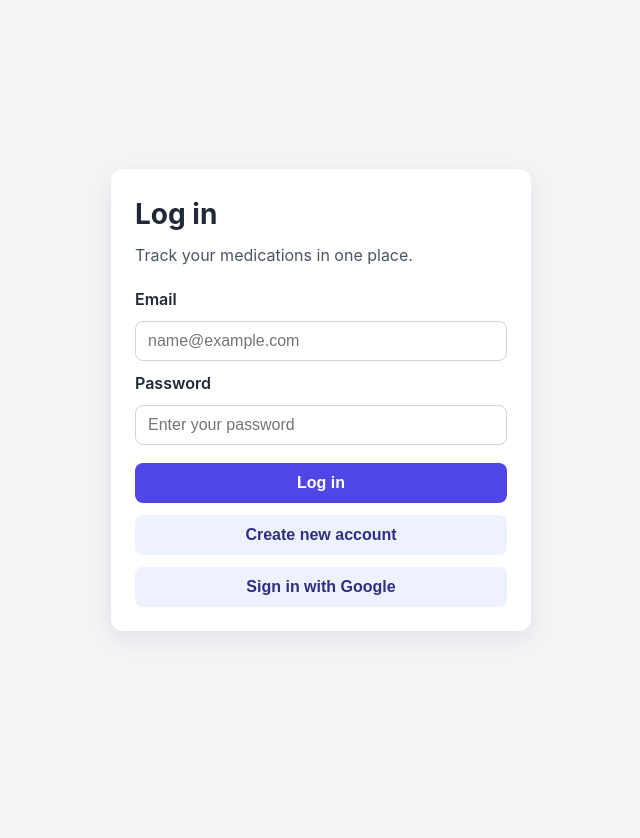
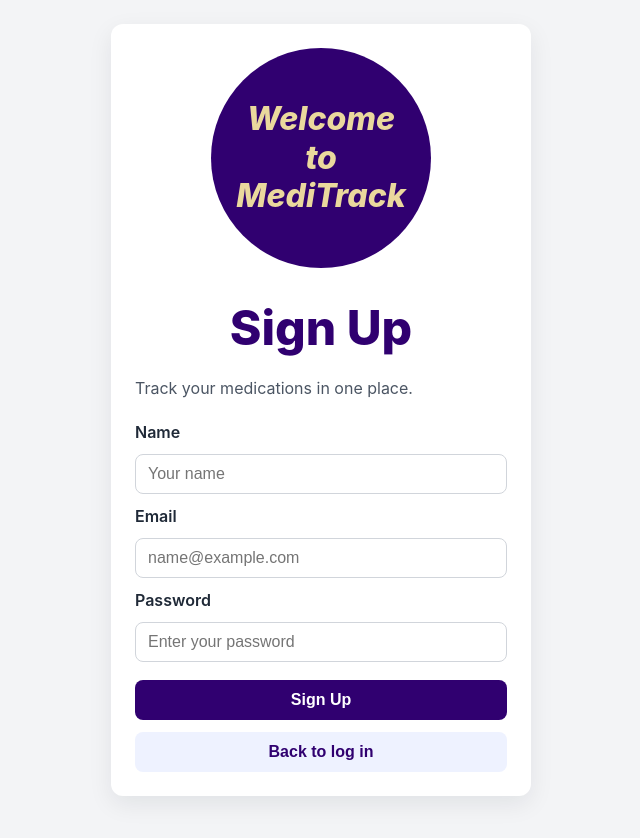
Before and after one commit to 442-spring-2026/G, a React (Vite) app: page /signup in a window 1280 px wide. Before the commit this address led to /login. Shown: the top 838 px of the page, without its empty margins (319-959 px from the left). Built offline with nearby package versions, Linux system fonts and the light colour scheme; no server answers.

Commit message:
feat(auth): separate signup page and fix login/signup flow

```diff
--- a/src/App.css
+++ b/src/App.css
@@ -78,6 +78,7 @@ body {
   flex-shrink: 0;
 }
 
+
 .auth-page {
   min-height: 100vh;
   display: grid;
@@ -95,10 +96,37 @@ body {
 }
 
 .auth-card h1 {
-  margin: 0;
-  font-size: 1.75rem;
+  margin: 0 0 12px;
+  font-size: 3rem;
+  text-align: center;
+  color: #300070;
+  font-weight: 800;
+
 }
+.auth-card::before {
+  content: "Welcome \A to \A MediTrack";
+  white-space: pre-line;
 
+  width: 220px;
+  height: 220px;
+  border-radius: 50%;
+
+  background: #300070;
+  color: #ead89d;
+
+  display: flex;
+  justify-content: center;
+  align-items: center;
+  text-align: center;
+
+  margin: 0 auto 24px;
+
+  font-size: 2rem;
+  font-weight: 800;
+  font-family: Inter, "Segoe UI", Roboto, Helvetica, Arial, sans-serif;
+  font-style: italic;
+  line-height: 1.2;
+}
 .auth-subtitle {
   margin-top: 8px;
   margin-bottom: 20px;
@@ -122,7 +150,7 @@ body {
 }
 
 .auth-form input:focus-visible {
-  outline: 2px solid #4f46e5;
+  outline: 2px solid #300070;
   outline-offset: 1px;
 }
 
@@ -139,14 +167,14 @@ body {
 
 .primary-button {
   margin-top: 8px;
-  background: #4f46e5;
+  background: #300070;
   color: #ffffff;
 }
 
 .secondary-button {
   margin-top: 12px;
   background: #eef2ff;
-  color: #312e81;
+  color: #300070;
 }
 
 .auth-error {
--- a/src/App.jsx
+++ b/src/App.jsx
@@ -1,5 +1,6 @@
 import { Navigate, Route, Routes, Outlet } from "react-router-dom";
 import LoginPage from "./pages/LoginPage";
+import SignupPage from "./pages/SignupPage";
 import Home from "./pages/Home";
 import SavedCabinet from "./pages/SavedCabinet";
 import AddMedicinePage from "./pages/AddMedicinePage";
@@ -10,8 +11,9 @@ function App() {
   return (
     <div className="app-shell">
       <Routes>
-        {/* Login page has NO navbar (Requirement N1) */}
+        {/* Login & Signup pages have NO navbar (Requirement N1) */}
         <Route path="/login" element={<LoginPage />} />
+        <Route path="/signup" element={<SignupPage />} />
         <Route path="/home" element={<><Navbar /><Home /></>} />
         <Route path="/dashboard" element={<><Navbar /><SavedCabinet /></>} />
         <Route path="/addmedicinepage" element={<><Navbar /><AddMedicinePage /></>} />
--- a/src/pages/AddMedicinePage.jsx
+++ b/src/pages/AddMedicinePage.jsx
@@ -16,12 +16,15 @@ const styles = {
     fontFamily: "'Georgia', 'Times New Roman', serif",
     paddingBottom: "12px",
   },
+ // Center the title and subtitle in the purple header
   header: {
-    background: "linear-gradient(90deg, #4B2E83 0%, #3a2266 100%)",
+  background: "linear-gradient(90deg, #300070 0%, #300070 100%)",
   padding: "28px 32px 24px",
   boxShadow: "0 4px 24px rgba(75,46,131,0.18)",
   borderBottom: "4px solid #B7A57A",
+  textAlign: "center",
 },
+
 headerTitle: {
     color: "#ffffff",
     fontSize: "2rem",
@@ -29,12 +32,15 @@ const styles = {
     letterSpacing: "0.02em",
     margin: 0,
   },
+  // Subtitle styling under the main title
 headerSubtitle: {
   color: "#B7A57A",
   fontSize: "0.95rem",
   marginTop: "6px",
   fontStyle: "italic",
   letterSpacing: "0.04em",
+  textAlign: "center",
+
   },
   container: {
     maxWidth: "680px",
--- a/src/pages/LoginPage.jsx
+++ b/src/pages/LoginPage.jsx
@@ -2,7 +2,7 @@ import { useState } from "react";
 import { signInWithPopup } from "firebase/auth";
 import { useNavigate } from "react-router-dom";
 import { auth, googleProvider } from "../firebase";
-import { upsertUserProfile, signIn, signUp } from "../services/firebaseData";
+import { upsertUserProfile, signIn } from "../services/firebaseData";
 
 function getGoogleAuthErrorMessage(error) {
   const errorCode = error?.code;
@@ -79,11 +79,9 @@ function getEmailAuthErrorMessage(errorCode, isCreatingAccount) {
 }
 
 function LoginPage() {
-  const [name, setName] = useState("");
   const [email, setEmail] = useState("");
   const [password, setPassword] = useState("");
   const [errorMessage, setErrorMessage] = useState("");
-  const [isCreatingAccount, setIsCreatingAccount] = useState(false);
   const navigate = useNavigate();
 
   const handleGoogleSignIn = async () => {
@@ -111,13 +109,7 @@ function LoginPage() {
     event.preventDefault();
     setErrorMessage("");
 
-    const trimmedName = name.trim();
     const trimmedEmail = email.trim();
-
-    if (isCreatingAccount && !trimmedName) {
-      setErrorMessage("Name is required.");
-      return;
-    }
 
     if (!trimmedEmail) {
       setErrorMessage("Email is required.");
@@ -130,53 +122,26 @@ function LoginPage() {
     }
 
     try {
-      const credential = isCreatingAccount
-        ? await signUp(trimmedEmail, password)
-        : await signIn(trimmedEmail, password);
-      await upsertUserProfile(
-        credential.user,
-        isCreatingAccount
-          ? { displayName: trimmedName, name: trimmedName }
-          : undefined
-      );
+      const credential = await signIn(trimmedEmail, password);
+      await upsertUserProfile(credential.user);
       navigate("/addmedicinepage", {
         replace: true,
-        state: {
-          authSuccessMessage: isCreatingAccount
-            ? "Account created and signed in successfully."
-            : "Logged in successfully.",
-        },
+        state: { authSuccessMessage: "Logged in successfully." },
       });
     } catch (error) {
       console.error("Email/password auth failed:", error);
-      setErrorMessage(getEmailAuthErrorMessage(error.code, isCreatingAccount));
+      setErrorMessage(getEmailAuthErrorMessage(error.code, false));
     }
   };
 
   return (
     <main className="auth-page">
       <section className="auth-card" aria-labelledby="login-title">
-        <h1 id="login-title">
-          {isCreatingAccount ? "Sign Up" : "Log in"}
-        </h1>
+        <h1 id="login-title">Log in</h1>
         <p className="auth-subtitle">Track your medications in one place.</p>
 
         <form onSubmit={handleEmailPasswordSubmit} className="auth-form" noValidate>
-          {isCreatingAccount ? (
-            <>
-              <label htmlFor="name">Name</label>
-              <input
-                id="name"
-                name="name"
-                type="text"
-                value={name}
-                onChange={(event) => setName(event.target.value)}
-                placeholder="Your name"
-                autoComplete="name"
-                required
-              />
-            </>
-          ) : null}
+          {/* Name is collected on the dedicated signup page */}
 
           <label htmlFor="email">Email</label>
           <input
@@ -202,17 +167,15 @@ function LoginPage() {
             required
           />
 
-          <button type="submit" className="primary-button">
-            {isCreatingAccount ? "Sign Up" : "Log in"}
-          </button>
+          <button type="submit" className="primary-button">Log in</button>
         </form>
 
         <button
           type="button"
-          onClick={() => setIsCreatingAccount((current) => !current)}
+          onClick={() => navigate("/signup")}
           className="secondary-button"
         >
-          {isCreatingAccount ? "Back to log in" : "Create new account"}
+          Create new account
         </button>
 
         <button
--- /dev/null
+++ b/src/pages/SignupPage.jsx
@@ -0,0 +1,120 @@
+import { useState } from "react";
+import { useNavigate } from "react-router-dom";
+import { signUp, upsertUserProfile } from "../services/firebaseData";
+
+function SignupPage() {
+  const [name, setName] = useState("");
+  const [email, setEmail] = useState("");
+  const [password, setPassword] = useState("");
+  const [errorMessage, setErrorMessage] = useState("");
+  const navigate = useNavigate();
+
+  const handleSubmit = async (event) => {
+    event.preventDefault();
+    setErrorMessage("");
+
+    const trimmedName = name.trim();
+    const trimmedEmail = email.trim();
+
+    if (!trimmedName) {
+      setErrorMessage("Name is required.");
+      return;
+    }
+
+    if (!trimmedEmail) {
+      setErrorMessage("Email is required.");
+      return;
+    }
+
+    if (!password) {
+      setErrorMessage("Password is required.");
+      return;
+    }
+
+    try {
+      const credential = await signUp(trimmedEmail, password);
+      await upsertUserProfile(credential.user, {
+        displayName: trimmedName,
+        name: trimmedName,
+      });
+
+      navigate("/addmedicinepage", {
+        replace: true,
+        state: { authSuccessMessage: "Account created and signed in successfully." },
+      });
+    } catch (error) {
+      console.error("Sign up failed:", error);
+      const code = error?.code;
+      if (code === "auth/email-already-in-use") {
+        setErrorMessage("That email already has an account. Log in instead.");
+      } else if (code === "auth/weak-password") {
+        setErrorMessage("Password must be at least 6 characters.");
+      } else {
+        setErrorMessage("Account creation failed. Please try again.");
+      }
+    }
+  };
+
+  return (
+    <main className="auth-page">
+      <section className="auth-card" aria-labelledby="signup-title">
+        <h1 id="signup-title">Sign Up</h1>
+        <p className="auth-subtitle">Track your medications in one place.</p>
+
+        <form onSubmit={handleSubmit} className="auth-form" noValidate>
+          <label htmlFor="name">Name</label>
+          <input
+            id="name"
+            name="name"
+            type="text"
+            value={name}
+            onChange={(e) => setName(e.target.value)}
+            placeholder="Your name"
+            autoComplete="name"
+            required
+          />
+
+          <label htmlFor="email">Email</label>
+          <input
+            id="email"
+            name="email"
+            type="email"
+            value={email}
+            onChange={(e) => setEmail(e.target.value)}
+            placeholder="name@example.com"
+            autoComplete="email"
+            required
+          />
+
+          <label htmlFor="password">Password</label>
+          <input
+            id="password"
+            name="password"
+            type="password"
+            value={password}
+            onChange={(e) => setPassword(e.target.value)}
+            placeholder="Enter your password"
+            autoComplete="new-password"
+            required
+          />
+
+          <button type="submit" className="primary-button">Sign Up</button>
+        </form>
+
+        <button
+          type="button"
+          onClick={() => navigate("/login")}
+          className="secondary-button"
+        >
+          Back to log in
+        </button>
+
+        {errorMessage ? (
+          <p className="auth-error" role="alert">{errorMessage}</p>
+        ) : null}
+      </section>
+    </main>
+  );
+}
+
+export default SignupPage;
```
Lines whose indentation alone changed are shown as unchanged.
